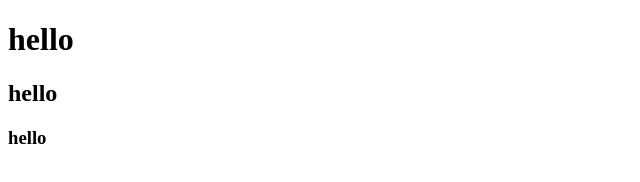
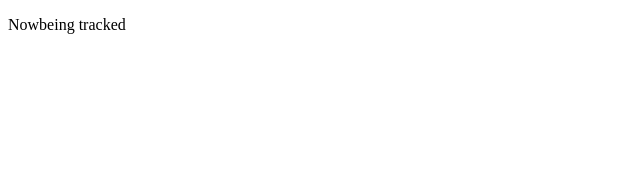
Before and after one commit to Hajara1020/Practice, a plain HTML site: page about.html in a window 1280 px wide. Shown: the whole page, without its empty margins (0-640 px from the left). Drawn offline with Linux system fonts and the light colour scheme.

Commit message:
Modified about page content

```diff
--- a/about.html
+++ b/about.html
@@ -7,8 +7,6 @@
     <title>Home</title>
 </head>
 <body>
-    <h1>hello</h1>
-    <h2>hello</h2>
-    <h3>hello</h3>
+    <p>Nowbeing tracked</p>
 </body>
 </html>
```
